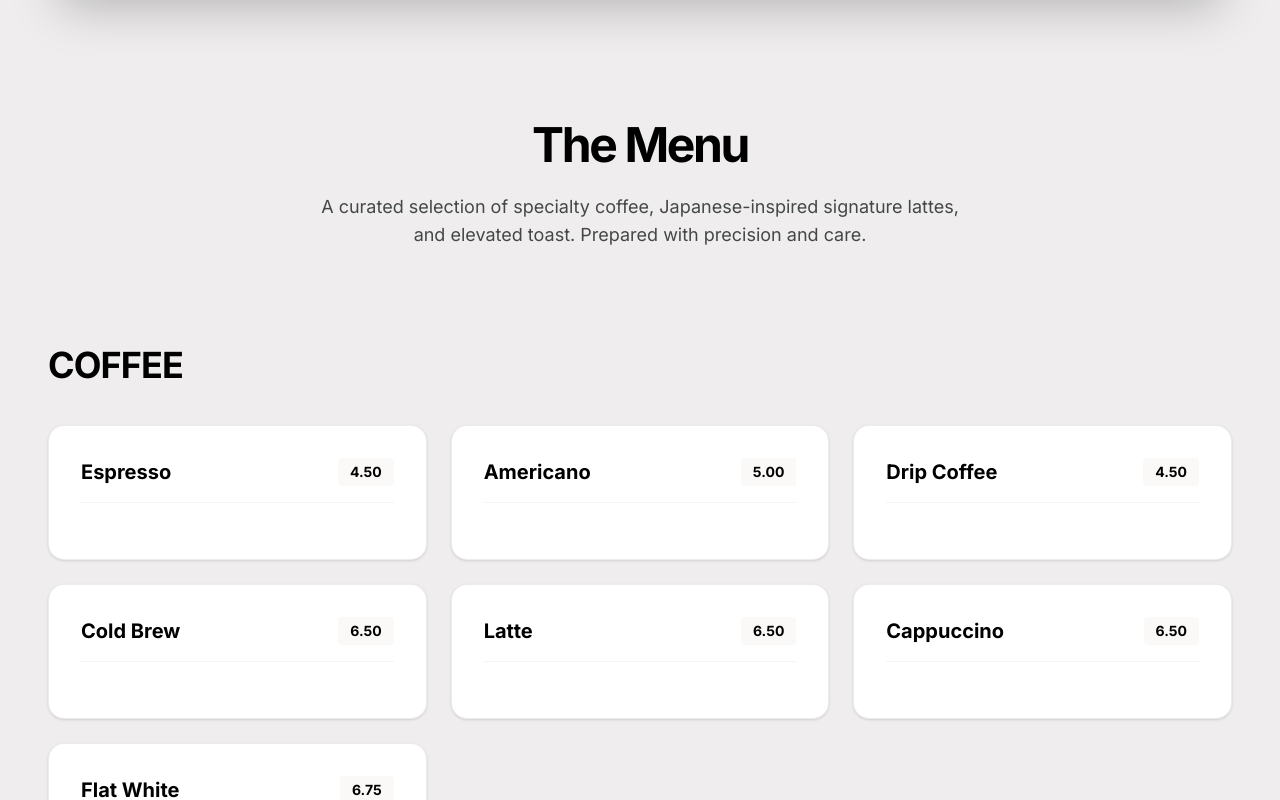
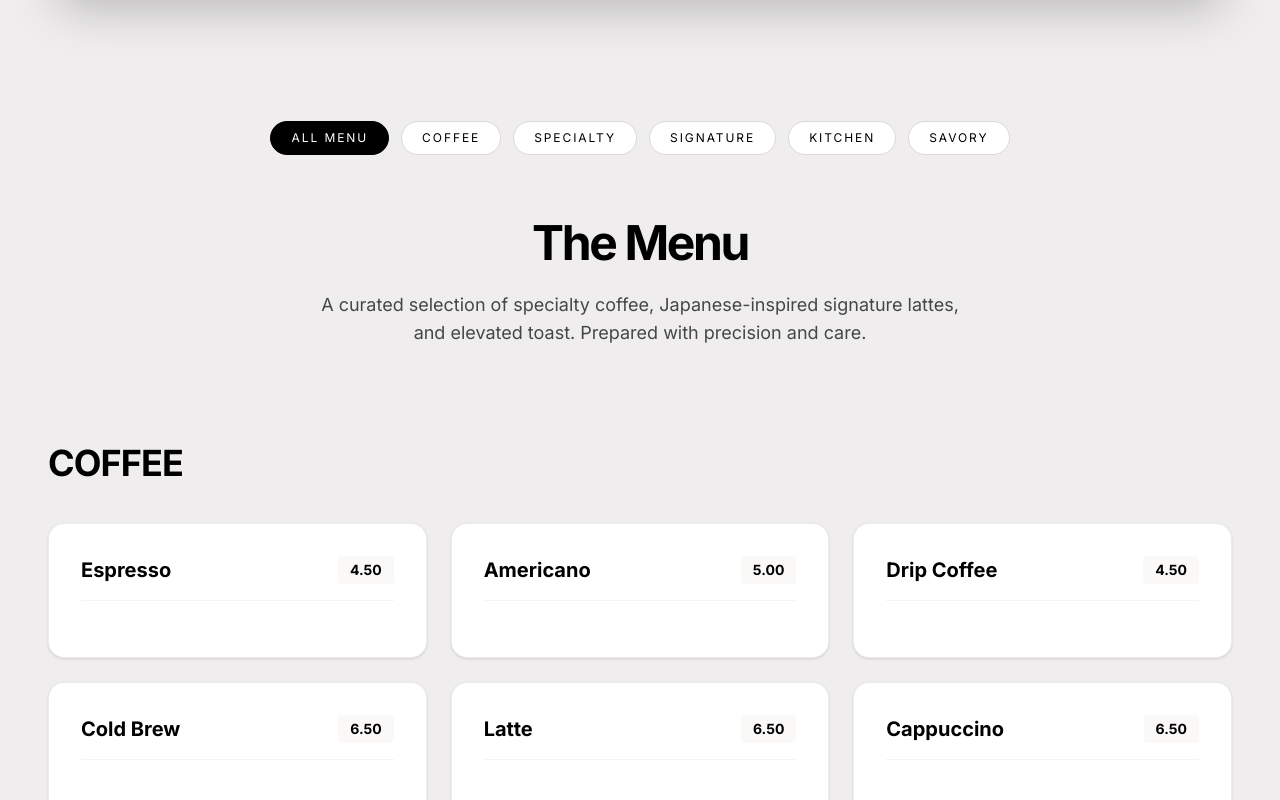
Before and after one commit to WilliamHuggins/cafe-site-template, a React (Vite) app: page / in a window 1280 px wide. Shown: the part 3360-4160 px from the top of the page. Built offline with nearby package versions, Linux system fonts and the light colour scheme; grey boxes are pictures that could not be loaded.

Commit message:
Add menu filters under video and improve menu card wrapping

```diff
--- a/src/pages/Home.tsx
+++ b/src/pages/Home.tsx
@@ -1,4 +1,4 @@
-import { useEffect, type MouseEvent } from 'react';
+import { useEffect, useMemo, useState, type MouseEvent } from 'react';
 import { MapPin, Clock, Coffee, Truck, Gift, ArrowRight } from 'lucide-react';
 import { menuStructure } from '../data/menu';
 import { Link } from 'react-router-dom';
@@ -32,6 +32,16 @@ const menuSectionImages: Record<string, { src: string; alt: string }> = {
 
 export default function Home() {
   const { t } = useTranslation();
+  const [activeMenuFilter, setActiveMenuFilter] = useState<string>('all');
+
+  const filteredMenuCategories = useMemo(() => {
+    if (activeMenuFilter === 'all') {
+      return menuStructure;
+    }
+
+    return menuStructure.filter((category) => category.id === activeMenuFilter);
+  }, [activeMenuFilter]);
+
   useEffect(() => {
     const structuredDataScriptId = 'localbusiness-structured-data';
     const existingScript = document.getElementById(structuredDataScriptId);
@@ -272,6 +282,32 @@ export default function Home() {
             </div>
           </div>
 
+          <div className="mb-16 flex flex-wrap justify-center gap-3">
+            <button
+              onClick={() => setActiveMenuFilter('all')}
+              className={`px-5 py-2 rounded-full text-xs uppercase tracking-[0.16em] border transition-colors ${
+                activeMenuFilter === 'all'
+                  ? 'bg-black text-white border-black dark:bg-white dark:text-black dark:border-white'
+                  : 'bg-white text-black border-border-light dark:bg-dark-bg dark:text-white dark:border-border-dark hover:bg-black hover:text-white dark:hover:bg-white dark:hover:text-black'
+              }`}
+            >
+              {t('home.menu.filterAll') === 'home.menu.filterAll' ? 'All Menu' : t('home.menu.filterAll')}
+            </button>
+            {menuStructure.map((category) => (
+              <button
+                key={category.id}
+                onClick={() => setActiveMenuFilter(category.id)}
+                className={`px-5 py-2 rounded-full text-xs uppercase tracking-[0.16em] border transition-colors ${
+                  activeMenuFilter === category.id
+                    ? 'bg-black text-white border-black dark:bg-white dark:text-black dark:border-white'
+                    : 'bg-white text-black border-border-light dark:bg-dark-bg dark:text-white dark:border-border-dark hover:bg-black hover:text-white dark:hover:bg-white dark:hover:text-black'
+                }`}
+              >
+                {t(`menuData.menu.categories.${category.id}.name`)}
+              </button>
+            ))}
+          </div>
+
           {/* Digital Card Menu */}
           <div>
             <div className="text-center mb-24">
@@ -282,7 +318,7 @@ export default function Home() {
             </div>
 
             <div className="space-y-8">
-              {menuStructure.map((category) => (
+              {filteredMenuCategories.map((category) => (
                 <div key={category.id} className="mb-24">
                   <div className="mb-10 flex flex-col md:flex-row md:items-end justify-between gap-6">
                     <h3 className="text-3xl md:text-4xl font-bold tracking-tight text-black dark:text-white">
@@ -307,7 +343,7 @@ export default function Home() {
                     )}
                   </div>
 
-                  <div className="grid grid-cols-1 md:grid-cols-2 lg:grid-cols-3 gap-6">
+                  <div className="grid grid-cols-1 md:grid-cols-2 xl:grid-cols-3 gap-6">
                     {category.items.map((item) => {
                       const itemName = t(`menuData.menu.items.${item.id}.name`);
                       const itemDescriptionKey = `menuData.menu.items.${item.id}.description`;
@@ -316,7 +352,9 @@ export default function Home() {
                       return (
                         <div key={item.id} className="bg-white dark:bg-dark-bg p-8 rounded-2xl shadow-sm hover:shadow-xl transition-all duration-300 border border-border-light/50 dark:border-border-dark/50 flex flex-col group">
                           <div className="flex justify-between items-start mb-4 gap-4">
-                            <h4 className="text-xl font-bold text-black dark:text-white group-hover:text-accent-brown transition-colors">{itemName}</h4>
+                            <h4 className="text-xl font-bold text-black dark:text-white group-hover:text-accent-brown transition-colors break-words">
+                              {itemName}
+                            </h4>
                             <span className="text-sm font-bold bg-background dark:bg-dark-section-bg px-3 py-1 rounded-sm text-black dark:text-white whitespace-nowrap">{item.price}</span>
                           </div>
                           {itemDescription !== itemDescriptionKey && (
@@ -340,7 +378,7 @@ export default function Home() {
                         height={900}
                         sizes="100vw"
                         referrerPolicy="no-referrer"
-                        className="w-full h-auto max-h-[70vh] object-contain group-hover:scale-[1.02] transition-transform duration-700"
+                        className="mx-auto w-full max-w-lg aspect-[9/16] object-cover group-hover:scale-[1.02] transition-transform duration-700"
                       />
                     </div>
                   )}
--- a/src/pages/Menu.tsx
+++ b/src/pages/Menu.tsx
@@ -174,7 +174,7 @@ export default function Menu() {
                           loading="lazy"
                           decoding="async"
                           referrerPolicy="no-referrer"
-                          className="w-full h-auto max-h-[70vh] object-contain saturate-95 contrast-[1.02] brightness-[1.01] transition-transform duration-700 ease-out group-hover:scale-[1.02]"
+                          className="mx-auto w-full max-w-lg aspect-[9/16] object-cover saturate-95 contrast-[1.02] brightness-[1.01] transition-transform duration-700 ease-out group-hover:scale-[1.02]"
                         />
                       </figure>
                     )}
```
